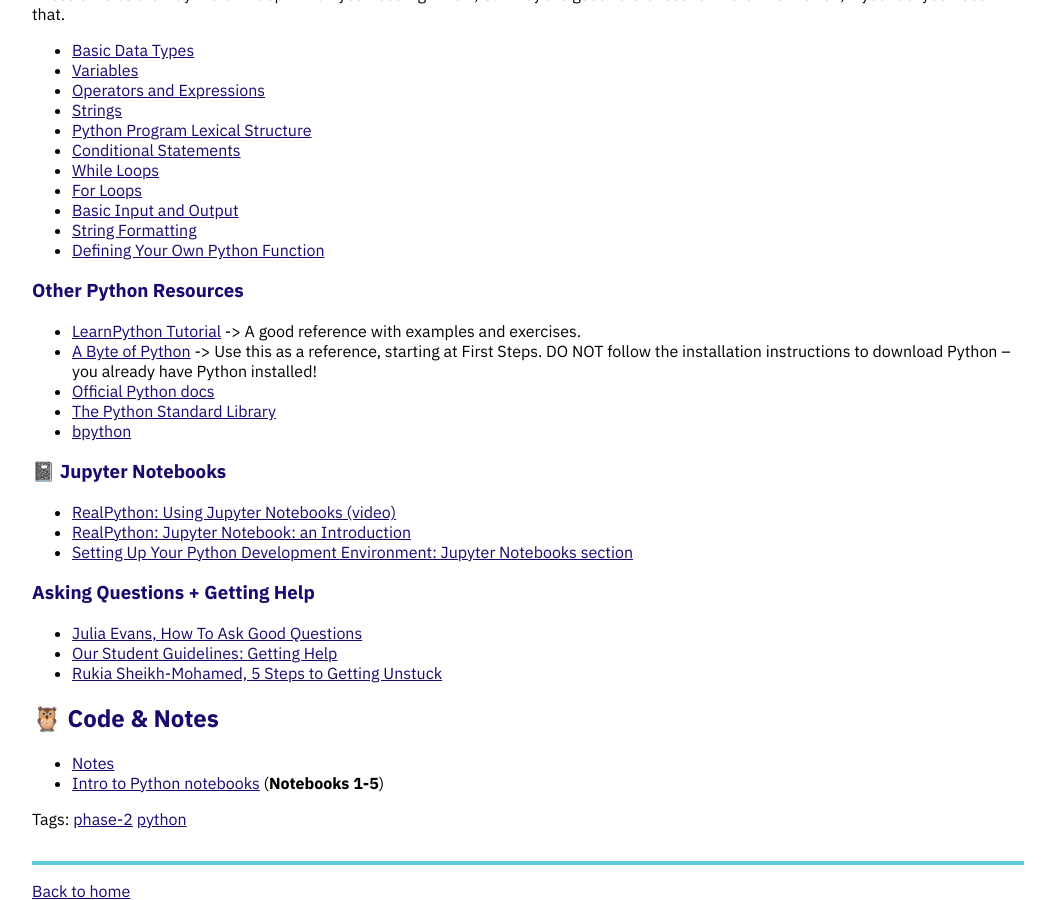
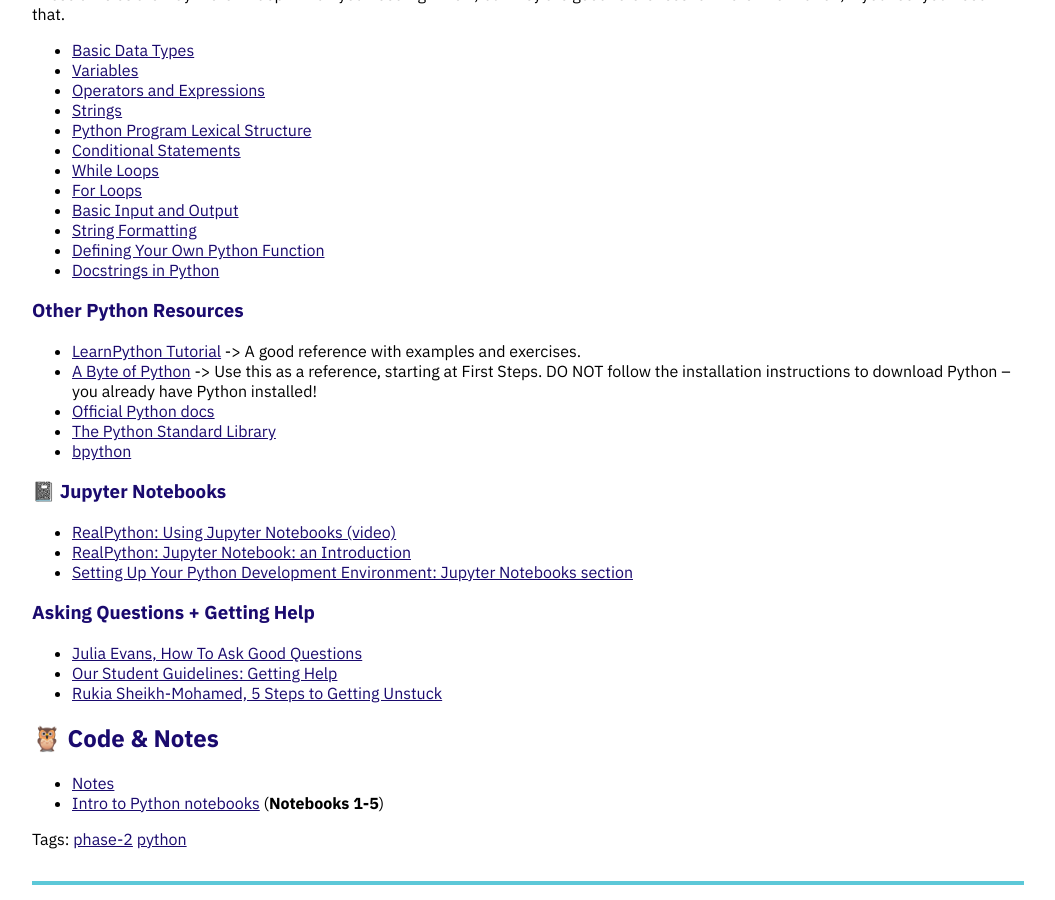
Before and after one commit to Momentum-Team-10/momentum-team-10.github.io, a Jekyll site: the page built from _posts/2021-10-25-welcome-phase-2.md, in a window 1280 px wide and 900 px high, scrolled down 1806 px. Shown: the whole window, without its empty margins (112-1167 px from the left). Built offline with Jekyll 4.4.1, drawn with Linux system fonts in a browser that asks for light colours; nearby versions of some CDN libraries.

Commit message:
Add link to info about docstrings:

```diff
--- a/_posts/2021-10-25-welcome-phase-2.md
+++ b/_posts/2021-10-25-welcome-phase-2.md
@@ -95,6 +95,7 @@ These articles are way more in-depth than you need right now, but they are good
 - [Basic Input and Output](https://realpython.com/python-input-output/)
 - [String Formatting](https://realpython.com/python-formatted-output/)
 - [Defining Your Own Python Function](https://realpython.com/defining-your-own-python-function/)
+- [Docstrings in Python](https://realpython.com/documenting-python-code/#documenting-your-python-code-base-using-docstrings)
 
 ### Other Python Resources
 
```
